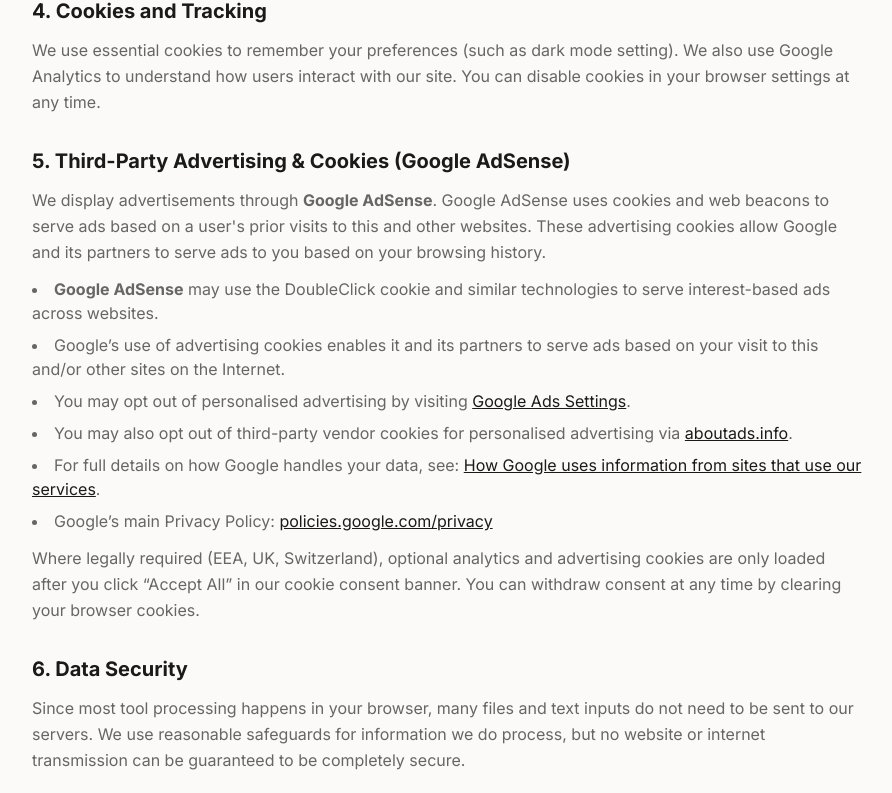
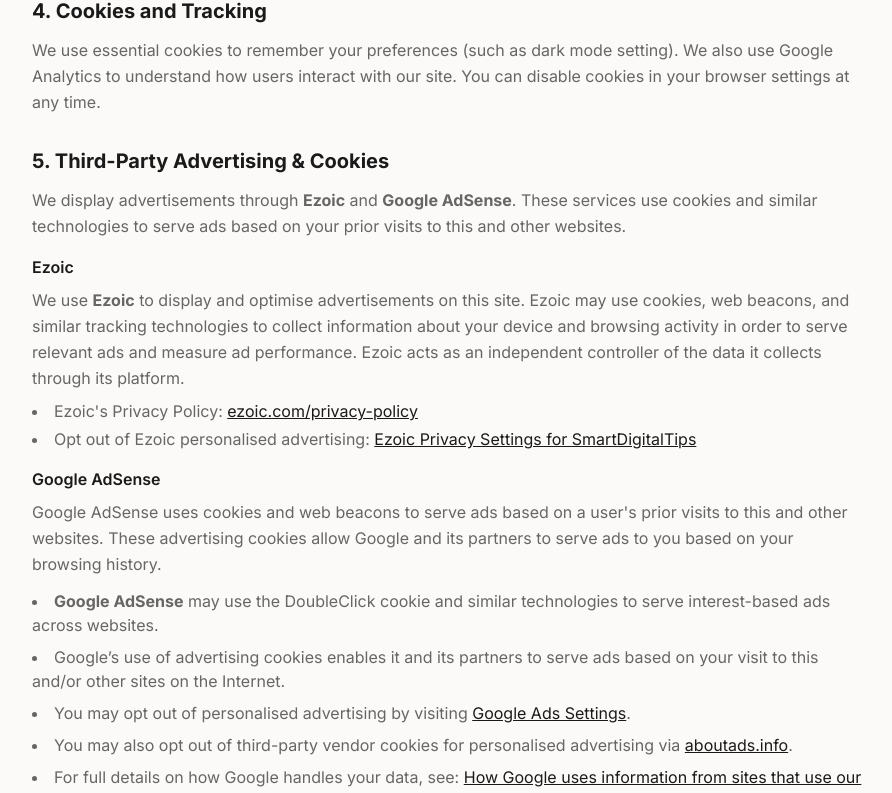
Before and after one commit to angelokarera/smarttips, a React (Vite) app: page /privacy in a window 1280 px wide. Shown: the part 911-1704 px from the top of the page, without its empty margins (192-1084 px from the left). Built offline with nearby package versions, Linux system fonts and the light colour scheme.

Commit message:
feat: Update Privacy Policy section to include details on Ezoic and Google AdSense advertising practices

```diff
--- a/src/pages/Privacy.tsx
+++ b/src/pages/Privacy.tsx
@@ -87,9 +87,37 @@
           </section>
 
           <section>
-            <h2 className="text-xl font-bold mb-3">5. Third-Party Advertising &amp; Cookies (Google AdSense)</h2>
+            <h2 className="text-xl font-bold mb-3">5. Third-Party Advertising &amp; Cookies</h2>
             <p className="text-muted-foreground leading-relaxed">
-              We display advertisements through <strong>Google AdSense</strong>.
+              We display advertisements through <strong>Ezoic</strong> and <strong>Google AdSense</strong>.
+              These services use cookies and similar technologies to serve ads based on your prior visits
+              to this and other websites.
+            </p>
+
+            <h3 className="text-base font-semibold mt-4 mb-2">Ezoic</h3>
+            <p className="text-muted-foreground leading-relaxed">
+              We use <strong>Ezoic</strong> to display and optimise advertisements on this site. Ezoic may
+              use cookies, web beacons, and similar tracking technologies to collect information about your
+              device and browsing activity in order to serve relevant ads and measure ad performance.
+              Ezoic acts as an independent controller of the data it collects through its platform.
+            </p>
+            <ul className="list-disc list-inside mt-2 space-y-1 text-muted-foreground">
+              <li>
+                Ezoic's Privacy Policy:{' '}
+                <a href="https://www.ezoic.com/privacy-policy/" target="_blank" rel="noopener noreferrer" className="text-foreground underline">
+                  ezoic.com/privacy-policy
+                </a>
+              </li>
+              <li>
+                Opt out of Ezoic personalised advertising:{' '}
+                <a href="https://g.ezoic.net/privacy/smartdigitaltips.com" target="_blank" rel="noopener noreferrer" className="text-foreground underline">
+                  Ezoic Privacy Settings for SmartDigitalTips
+                </a>
+              </li>
+            </ul>
+
+            <h3 className="text-base font-semibold mt-4 mb-2">Google AdSense</h3>
+            <p className="text-muted-foreground leading-relaxed">
               Google AdSense uses cookies and web beacons to serve ads based on a user's prior visits
               to this and other websites. These advertising cookies allow Google and its partners to
               serve ads to you based on your browsing history.
@@ -150,8 +178,9 @@
             </ul>
             <p className="text-muted-foreground leading-relaxed mt-3">
               Where legally required (EEA, UK, Switzerland), optional analytics and advertising
-              cookies are only loaded after you click “Accept All” in our cookie consent banner.
-              You can withdraw consent at any time by clearing your browser cookies.
+              cookies are only loaded after you accept our cookie consent banner, which is managed
+              by Ezoic's consent management platform (CMP). You can withdraw consent at any time
+              through the cookie settings in our footer or by clearing your browser cookies.
             </p>
           </section>
 
```
